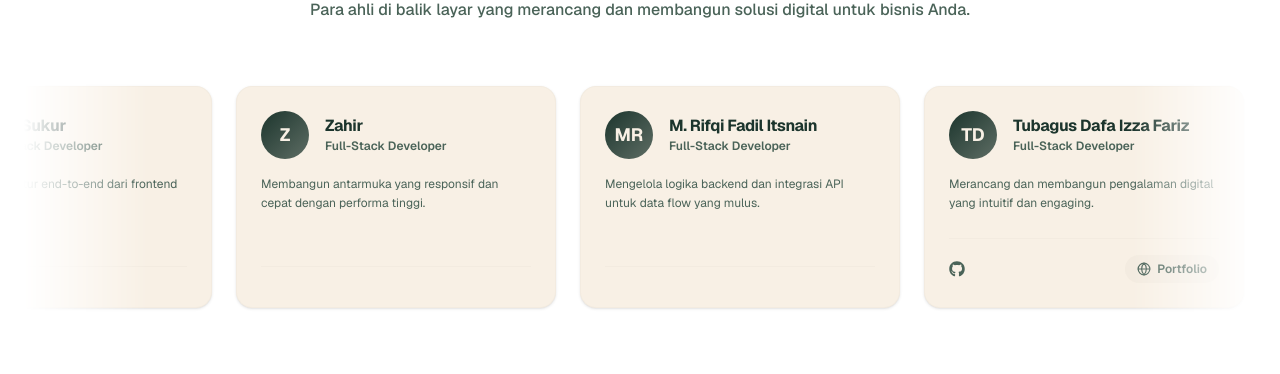
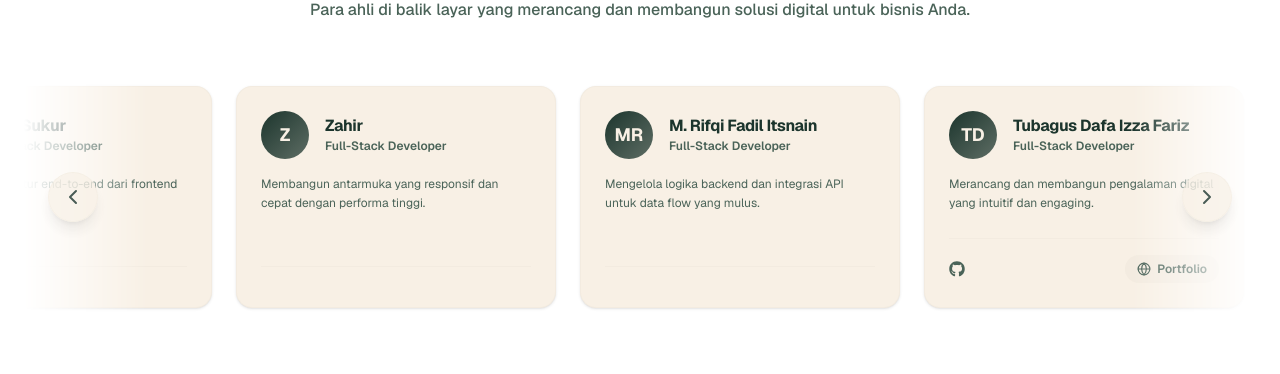
Before and after one commit to mrshlaf/codingbang, a Next.js app: page / in a window 1280 px wide. Shown: the part 4023-4397 px from the top of the page. Built offline with nearby package versions, Linux system fonts and the light colour scheme; no server answers.

Commit message:
feat(ui): refine portfolio and team components

```diff
--- a/components/portfolio-client.tsx
+++ b/components/portfolio-client.tsx
@@ -21,13 +21,21 @@ const itemVariants = {
   show: { opacity: 1, y: 0, transition: { duration: 0.6 } },
 };
 
-const CATEGORIES = ["Semua", "E-Commerce", "Web App", "Landing Page", "Company Profile"];
+const CATEGORIES = ["Semua", "Company Profile", "Web App", "E-Commerce", "Landing Page"];
 
 export function PortfolioClient({ projects }: { projects: Project[] }) {
   const [activeCategory, setActiveCategory] = useState("Semua");
 
+  const categoryOrder = ["Landing Page", "Company Profile", "Web App", "E-Commerce"];
+
   const filtered = activeCategory === "Semua"
-    ? projects
+    ? [...projects].sort((a, b) => {
+        const rankA = categoryOrder.indexOf(a.category);
+        const rankB = categoryOrder.indexOf(b.category);
+        const finalRankA = rankA === -1 ? 999 : rankA;
+        const finalRankB = rankB === -1 ? 999 : rankB;
+        return finalRankA - finalRankB;
+      })
     : projects.filter(p => p.category === activeCategory);
 
   return (
--- a/components/team-marquee.tsx
+++ b/components/team-marquee.tsx
@@ -1,9 +1,9 @@
 "use client";
 
 import { useRef, useState, useEffect } from "react";
-import { motion, useAnimationFrame, useMotionValue, useMotionValueEvent } from "framer-motion";
+import { motion, useAnimationFrame, useMotionValue, useMotionValueEvent, animate } from "framer-motion";
 import { TEAM_MEMBERS } from "@/lib/data";
-import { Globe } from "lucide-react";
+import { Globe, ChevronLeft, ChevronRight } from "lucide-react";
 import { FaGithub } from "react-icons/fa";
 
 export function TeamMarquee() {
@@ -26,6 +26,18 @@ export function TeamMarquee() {
   const [isDragging, setIsDragging] = useState(false);
 
   const x = useMotionValue(0);
+
+  const handleSkip = (direction: "left" | "right") => {
+    const currentX = x.get();
+    const skipAmount = 340; // Approx one card width + gap
+    const targetX = direction === "left" ? currentX + skipAmount : currentX - skipAmount;
+
+    animate(x, targetX, {
+      type: "spring",
+      stiffness: 150,
+      damping: 20
+    });
+  };
 
   useEffect(() => {
     const calculateWidth = () => {
@@ -86,8 +98,20 @@ export function TeamMarquee() {
           </p>
         </motion.div>
 
-        {/* Marquee Container */}
-        <div className="relative flex w-full overflow-hidden [mask-image:linear-gradient(to_right,transparent,black_10%,black_90%,transparent)]">
+        {/* Marquee Container with Side Buttons */}
+        <div className="relative flex items-center w-full group/marquee">
+          {/* Left Button */}
+          <div className="absolute left-2 sm:left-6 z-10 opacity-80 hover:opacity-100 transition-opacity duration-300">
+            <button
+              onClick={() => handleSkip("left")}
+              className="p-3 rounded-full border border-border/40 bg-background/80 backdrop-blur-md text-foreground hover:bg-foreground hover:text-background shadow-lg transition-all duration-200"
+              aria-label="Scroll Left"
+            >
+              <ChevronLeft className="w-6 h-6" />
+            </button>
+          </div>
+
+          <div className="relative flex w-full overflow-hidden [mask-image:linear-gradient(to_right,transparent,black_10%,black_90%,transparent)]">
           <motion.div
             ref={containerRef}
             className="flex w-max gap-6 py-4 cursor-grab active:cursor-grabbing"
@@ -152,6 +176,18 @@ export function TeamMarquee() {
             ))}
           </motion.div>
         </div>
+
+          {/* Right Button */}
+          <div className="absolute right-2 sm:right-6 z-10 opacity-80 hover:opacity-100 transition-opacity duration-300">
+            <button
+              onClick={() => handleSkip("right")}
+              className="p-3 rounded-full border border-border/40 bg-background/80 backdrop-blur-md text-foreground hover:bg-foreground hover:text-background shadow-lg transition-all duration-200"
+              aria-label="Scroll Right"
+            >
+              <ChevronRight className="w-6 h-6" />
+            </button>
+          </div>
+        </div>
       </div>
     </section>
   );
--- a/lib/data.ts
+++ b/lib/data.ts
@@ -191,7 +191,7 @@ export const PROJECTS: Project[] = [
     tech_stack: ["Next.js", "React", "Vercel"],
     client_name: "Fore Nico",
     client_url: "https://fore-nico.vercel.app",
-    is_featured: false,
+    is_featured: true,
     completed_at: "2025",
   },
   {
@@ -206,7 +206,7 @@ export const PROJECTS: Project[] = [
     tech_stack: ["Next.js", "React", "Vercel"],
     client_name: "G2M Church",
     client_url: "https://g2mchurch.vercel.app",
-    is_featured: false,
+    is_featured: true,
     completed_at: "2024",
   },
   {
@@ -236,7 +236,7 @@ export const PROJECTS: Project[] = [
     tech_stack: ["Next.js", "Tailwind CSS"],
     client_name: "Tubagus Dafa Izza Fariz",
     client_url: "https://tubagusdafa.vercel.app/",
-    is_featured: true,
+    is_featured: false,
     completed_at: null,
   },
   {
@@ -251,7 +251,7 @@ export const PROJECTS: Project[] = [
     tech_stack: ["Next.js", "Tailwind CSS"],
     client_name: "David Alexander",
     client_url: "https://dapid.vercel.app/",
-    is_featured: true,
+    is_featured: false,
     completed_at: null,
   },
 ];
```
